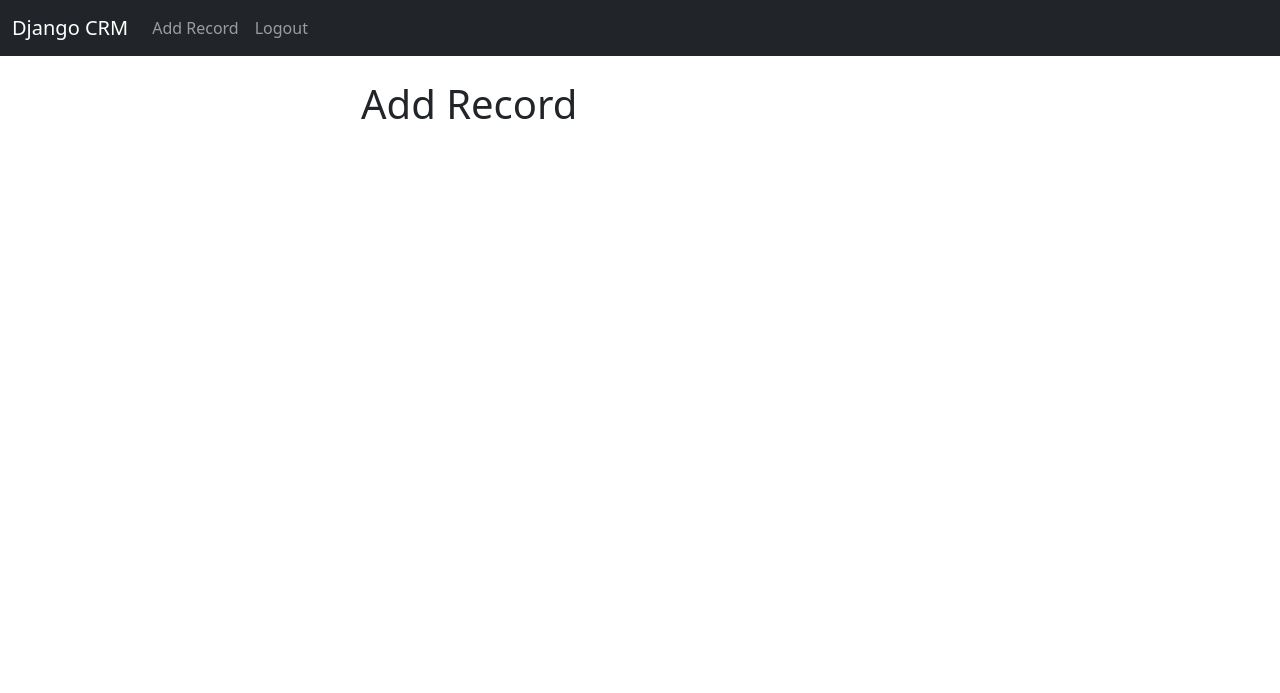
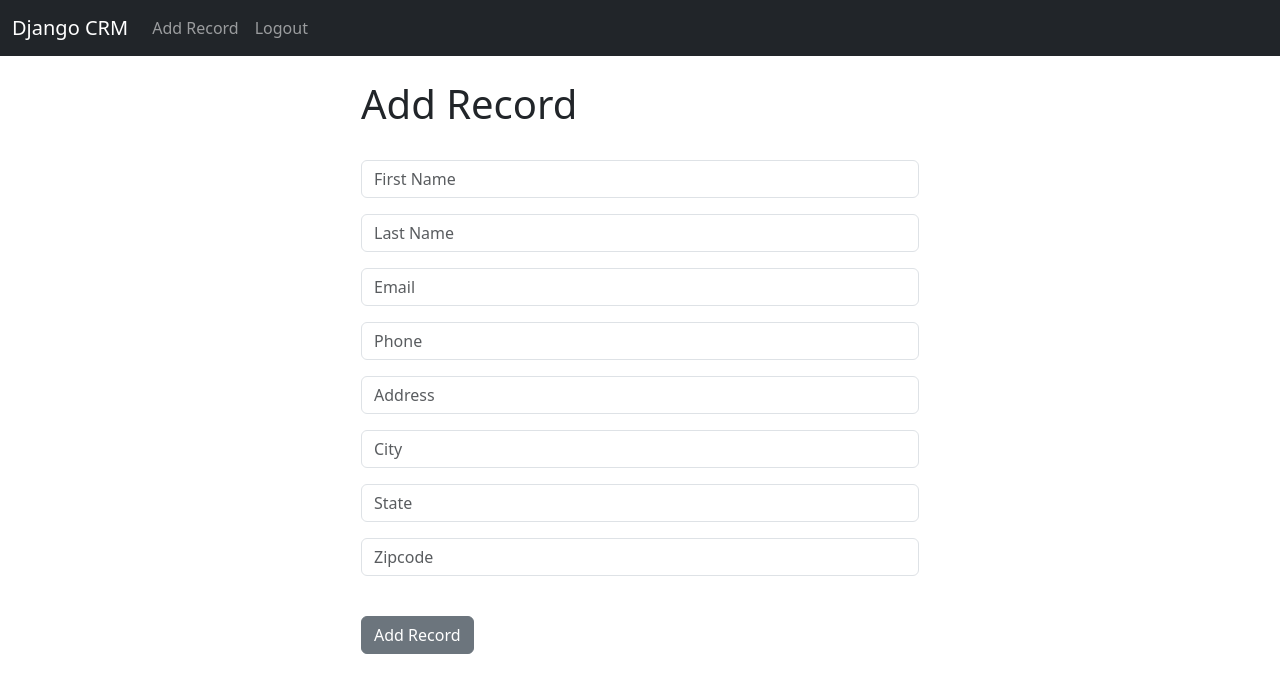
Before and after one commit to ejejosh/Django-CRM, a Django app: a page that uses website/templates/add_record.html in a window 1280 px wide. Shown: the top 693 px of the page. Run offline with Django 5.2, Linux system fonts and the light colour scheme; the visitor is signed in with stand-in values (Sample User, id 1).

Commit message:
Modified form

```diff
--- a/mydb.py
+++ b/mydb.py
@@ -7,7 +7,7 @@ import mysql.connector
 database = mysql.connector.connect(
     host = 'localhost',
     user = 'root',
-    passwd = 'jjjjjj654321'
+    passwd = 'mysecretepassword'
     )
 
 # Prepare a cursor object
--- a/website/forms.py
+++ b/website/forms.py
@@ -1,6 +1,7 @@
 from django.contrib.auth.forms import UserCreationForm
 from django.contrib.auth.models import User
 from django import forms
+from .models import Record
 
 
 class SignUpForm(UserCreationForm):
@@ -30,3 +31,20 @@ def __init__(self, *args, **kwargs):
 		self.fields['password2'].widget.attrs['placeholder'] = 'Confirm Password'
 		self.fields['password2'].label = ''
 		self.fields['password2'].help_text = '<span class="form-text text-muted"><small>Enter the same password as before, for verification.</small></span>'
+
+
+
+# Create Add Record Form
+class AddRecordForm(forms.ModelForm):
+	first_name = forms.CharField(required=True, widget=forms.widgets.TextInput(attrs={"placeholder":"First Name", "class":"form-control"}), label="")
+	last_name = forms.CharField(required=True, widget=forms.widgets.TextInput(attrs={"placeholder":"Last Name", "class":"form-control"}), label="")
+	email = forms.CharField(required=True, widget=forms.widgets.TextInput(attrs={"placeholder":"Email", "class":"form-control"}), label="")
+	phone = forms.CharField(required=True, widget=forms.widgets.TextInput(attrs={"placeholder":"Phone", "class":"form-control"}), label="")
+	address = forms.CharField(required=True, widget=forms.widgets.TextInput(attrs={"placeholder":"Address", "class":"form-control"}), label="")
+	city = forms.CharField(required=True, widget=forms.widgets.TextInput(attrs={"placeholder":"City", "class":"form-control"}), label="")
+	state = forms.CharField(required=True, widget=forms.widgets.TextInput(attrs={"placeholder":"State", "class":"form-control"}), label="")
+	zipcode = forms.CharField(required=True, widget=forms.widgets.TextInput(attrs={"placeholder":"Zipcode", "class":"form-control"}), label="")
+
+	class Meta:
+		model = Record
+		exclude = ("user",)
--- a/website/templates/add_record.html
+++ b/website/templates/add_record.html
@@ -5,5 +5,11 @@
 <h1>Add Record</h1>
 <br/>
 
+<form method="POST" action="{% url 'add_record' %}">
+	{% csrf_token %}
+	{{ form.as_p }}
+    <br/>
+    <button type="submit" class="btn btn-secondary">Add Record</button>
+</form>
 </div>
 {% endblock %}
--- a/website/templates/record.html
+++ b/website/templates/record.html
@@ -39,7 +39,7 @@
 
 <a href="{% url 'delete_record' customer_record.id %}" class="btn btn-danger">Delete</a>
 
-<a href="{% url 'home' %}" class="btn btn-secondary">Update Record</a>
+<a href="{% url 'update_record' customer_record.id %}" class="btn btn-secondary">Update Record</a>
 
 
 {% endblock %}
--- a/website/urls.py
+++ b/website/urls.py
@@ -9,4 +9,5 @@ urlpatterns = [
     path('record/<int:pk>', views.customer_record, name='record'),
     path('delete_record/<int:pk>', views.delete_record, name='delete_record'),
     path('add_record/>', views.add_record, name='add_record'),
+    path('update_record/<int:pk>>', views.update_record, name='update_record'),
 ]
--- a/website/views.py
+++ b/website/views.py
@@ -1,7 +1,7 @@
 from django.shortcuts import render, redirect
 from django.contrib.auth import authenticate, login, logout
 from django.contrib import messages
-from .forms import SignUpForm
+from .forms import SignUpForm, AddRecordForm
 from .models import Record
 
 
@@ -70,6 +70,30 @@ def delete_record(request, pk):
 		messages.success(request, "You Must Be Logged In To Do That.")
 		return redirect('home')
 
+
 def add_record(request):
+	form = AddRecordForm(request.POST or None)
 	if request.user.is_authenticated:
-		return render(request, 'add_record.html', {})
+		if request.method == "POST":
+			if form.is_valid():
+				add_record = form.save()
+				messages.success(request, "Record Added")
+				return redirect('home')
+		return render(request, 'add_record.html', {'form':form})
+	else:
+		messages.success(request, "You Must Be Logged In")
+		return redirect('home')
+
+
+def update_record(request, pk):
+	if request.user.is_authenticated:
+		current_record = Record.objects.get(id=pk)
+		form = AddRecordForm(request.POST or None, instance=current_record)
+		if form.is_valid():
+			form.save()
+			messages.success(request, "Record Has Been Updated!")
+			return redirect('home')
+		return render(request, 'update_record.html', {'form':form})
+	else:
+		messages.success(request, "You Must Be Logged In...")
+		return redirect('home')
```
Also changed, not shown: website/templates/update_record.html (added, +18 -0 lines).
